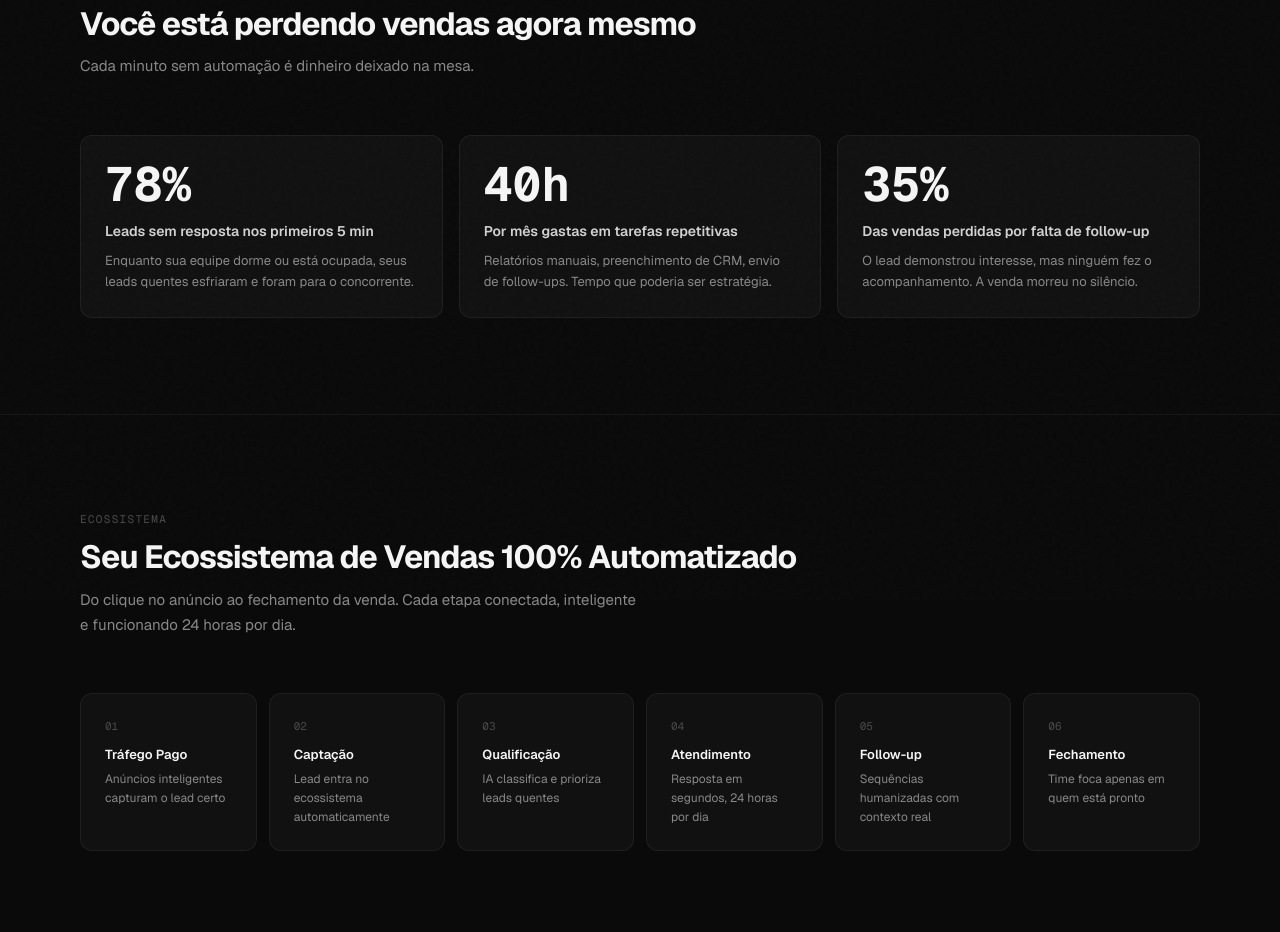
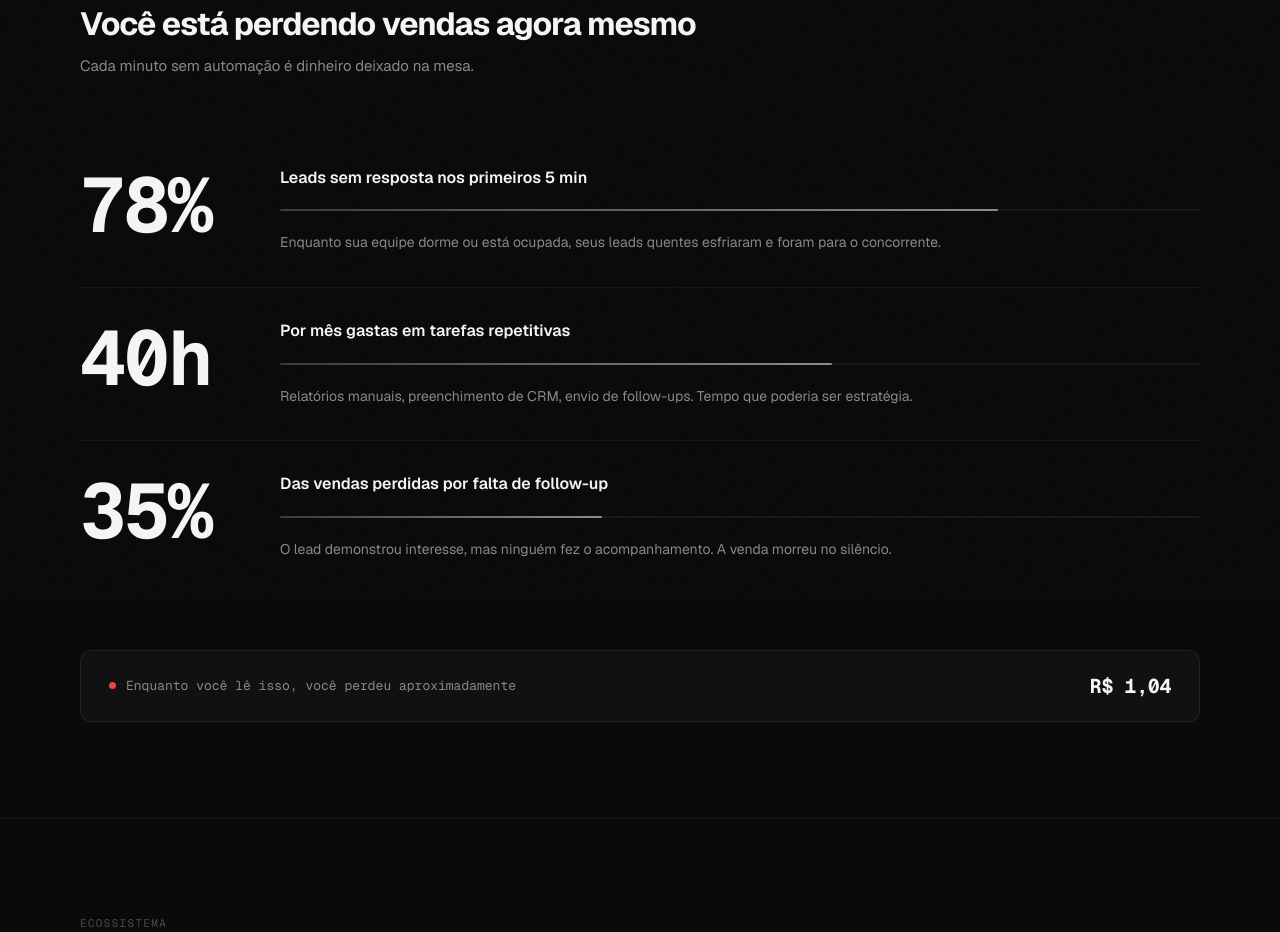
Before and after one commit to ph-nunan/portfolio-scala, a Next.js app: page / in a window 1280 px wide. Shown: the part 920-1852 px from the top of the page. Built offline with nearby package versions, Linux system fonts and the light colour scheme.

Commit message:
feat: Problem section redesign com layout horizontal, barras animadas e live cost ticker

```diff
--- a/components/sections/Problem.tsx
+++ b/components/sections/Problem.tsx
@@ -3,6 +3,7 @@
 import { motion, useInView, animate } from "framer-motion"
 import { useRef, useState, useEffect } from "react"
 
+// Animated count-up number
 function Counter({ to, suffix = "" }: { to: number; suffix?: string }) {
   const [val, setVal] = useState(0)
   const ref = useRef<HTMLSpanElement>(null)
@@ -15,19 +16,90 @@ function Counter({ to, suffix = "" }: { to: number; suffix?: string }) {
   return <span ref={ref}>{val}{suffix}</span>
 }
 
+// Animated fill bar
+function Bar({ pct, delay = 0, inView }: { pct: number; delay?: number; inView: boolean }) {
+  return (
+    <div style={{ height: "2px", background: "rgba(255,255,255,0.06)", borderRadius: "2px", overflow: "hidden", margin: "20px 0" }}>
+      <motion.div
+        initial={{ width: 0 }}
+        animate={inView ? { width: `${pct}%` } : { width: 0 }}
+        transition={{ duration: 1.4, delay, ease: [0.21, 0.47, 0.32, 0.98] }}
+        style={{ height: "100%", background: "linear-gradient(to right, rgba(255,255,255,0.15), rgba(255,255,255,0.5))", borderRadius: "2px" }}
+      />
+    </div>
+  )
+}
+
+// Live cost ticker
+function LiveTicker({ inView }: { inView: boolean }) {
+  const [seconds, setSeconds] = useState(0)
+  const [started, setStarted] = useState(false)
+
+  useEffect(() => {
+    if (!inView || started) return
+    setStarted(true)
+  }, [inView, started])
+
+  useEffect(() => {
+    if (!started) return
+    const id = setInterval(() => setSeconds((s) => s + 1), 1000)
+    return () => clearInterval(id)
+  }, [started])
+
+  // avg company loses ~R$15.000/month = R$500/day = R$0.34/min ≈ R$0.0058/sec
+  const perdaTotal = (seconds * 0.0058 * 15000) / 500
+  const formatted = perdaTotal.toLocaleString("pt-BR", { style: "currency", currency: "BRL", minimumFractionDigits: 2, maximumFractionDigits: 2 })
+
+  return (
+    <motion.div
+      initial={{ opacity: 0, y: 16 }}
+      animate={inView ? { opacity: 1, y: 0 } : {}}
+      transition={{ duration: 0.6, delay: 0.8 }}
+      style={{
+        marginTop: "56px",
+        padding: "20px 28px",
+        background: "var(--surface)",
+        border: "1px solid rgba(255,255,255,0.07)",
+        borderRadius: "12px",
+        display: "flex",
+        alignItems: "center",
+        justifyContent: "space-between",
+        flexWrap: "wrap",
+        gap: "16px",
+      }}
+    >
+      <div style={{ display: "flex", alignItems: "center", gap: "10px" }}>
+        <span style={{ width: "7px", height: "7px", borderRadius: "50%", background: "#ef4444", display: "inline-block", animation: "pulse 1.5s ease-in-out infinite", flexShrink: 0 }} />
+        <span style={{ fontSize: "0.8125rem", color: "var(--text-2)", fontFamily: "var(--font-geist-mono)" }}>
+          Enquanto você lê isso, você perdeu aproximadamente
+        </span>
+      </div>
+      <div style={{ fontFamily: "var(--font-geist-mono)", fontSize: "1.25rem", fontWeight: 700, color: "#f5f5f5", letterSpacing: "-0.02em", minWidth: "160px", textAlign: "right" }}>
+        {started ? formatted : "R$ 0,00"}
+      </div>
+    </motion.div>
+  )
+}
+
 const items = [
   {
-    stat: 78, suffix: "%",
+    stat: 78,
+    suffix: "%",
+    barPct: 78,
     title: "Leads sem resposta nos primeiros 5 min",
     body: "Enquanto sua equipe dorme ou está ocupada, seus leads quentes esfriaram e foram para o concorrente.",
   },
   {
-    stat: 40, suffix: "h",
+    stat: 40,
+    suffix: "h",
+    barPct: 60, // 40h de 168h semanais ≈ visual representativo
     title: "Por mês gastas em tarefas repetitivas",
     body: "Relatórios manuais, preenchimento de CRM, envio de follow-ups. Tempo que poderia ser estratégia.",
   },
   {
-    stat: 35, suffix: "%",
+    stat: 35,
+    suffix: "%",
+    barPct: 35,
     title: "Das vendas perdidas por falta de follow-up",
     body: "O lead demonstrou interesse, mas ninguém fez o acompanhamento. A venda morreu no silêncio.",
   },
@@ -51,27 +123,53 @@ export default function Problem() {
           <p className="s-sub">Cada minuto sem automação é dinheiro deixado na mesa.</p>
         </motion.div>
 
-        <div className="g-3">
+        {/* Stats — horizontal rows */}
+        <div style={{ display: "flex", flexDirection: "column" }}>
           {items.map((item, i) => (
             <motion.div
               key={i}
-              className="card"
-              initial={{ opacity: 0, y: 24, filter: "blur(8px)" }}
-              animate={inView ? { opacity: 1, y: 0, filter: "blur(0px)" } : {}}
-              transition={{ duration: 0.55, delay: 0.1 + i * 0.1, ease: [0.21, 0.47, 0.32, 0.98] }}
+              initial={{ opacity: 0, x: -20 }}
+              animate={inView ? { opacity: 1, x: 0 } : {}}
+              transition={{ duration: 0.55, delay: 0.1 + i * 0.12, ease: [0.21, 0.47, 0.32, 0.98] }}
+              style={{
+                display: "grid",
+                gridTemplateColumns: "160px 1fr",
+                gap: "40px",
+                alignItems: "start",
+                padding: "32px 0",
+                borderBottom: i < items.length - 1 ? "1px solid rgba(255,255,255,0.05)" : "none",
+              }}
             >
-              <div style={{ fontFamily: "var(--font-geist-mono)", fontSize: "3rem", fontWeight: 700, color: "#f5f5f5", lineHeight: 1, marginBottom: "14px" }}>
-                <Counter to={item.stat} suffix={item.suffix} />
+              {/* Big number */}
+              <div>
+                <div style={{
+                  fontFamily: "var(--font-geist-mono)",
+                  fontSize: "clamp(3.5rem, 6vw, 5rem)",
+                  fontWeight: 700,
+                  color: "#f5f5f5",
+                  lineHeight: 1,
+                  letterSpacing: "-0.03em",
+                }}>
+                  <Counter to={item.stat} suffix={item.suffix} />
+                </div>
               </div>
-              <h3 style={{ fontSize: "0.875rem", fontWeight: 600, color: "rgba(245,245,245,0.85)", marginBottom: "8px", lineHeight: 1.4 }}>
-                {item.title}
-              </h3>
-              <p style={{ fontSize: "0.8125rem", color: "var(--text-2)", lineHeight: 1.65 }}>
-                {item.body}
-              </p>
+
+              {/* Title + bar + body */}
+              <div>
+                <h3 style={{ fontSize: "1rem", fontWeight: 600, color: "#f5f5f5", lineHeight: 1.4, marginBottom: "4px" }}>
+                  {item.title}
+                </h3>
+                <Bar pct={item.barPct} delay={0.4 + i * 0.12} inView={inView} />
+                <p style={{ fontSize: "0.875rem", color: "var(--text-2)", lineHeight: 1.7 }}>
+                  {item.body}
+                </p>
+              </div>
             </motion.div>
           ))}
         </div>
+
+        {/* Live cost ticker */}
+        <LiveTicker inView={inView} />
       </div>
     </section>
   )
```
